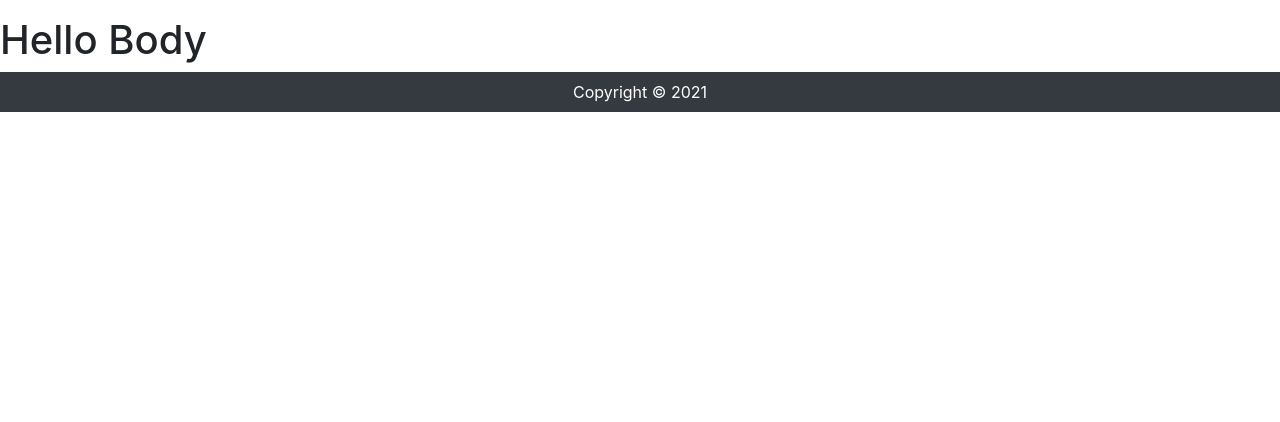
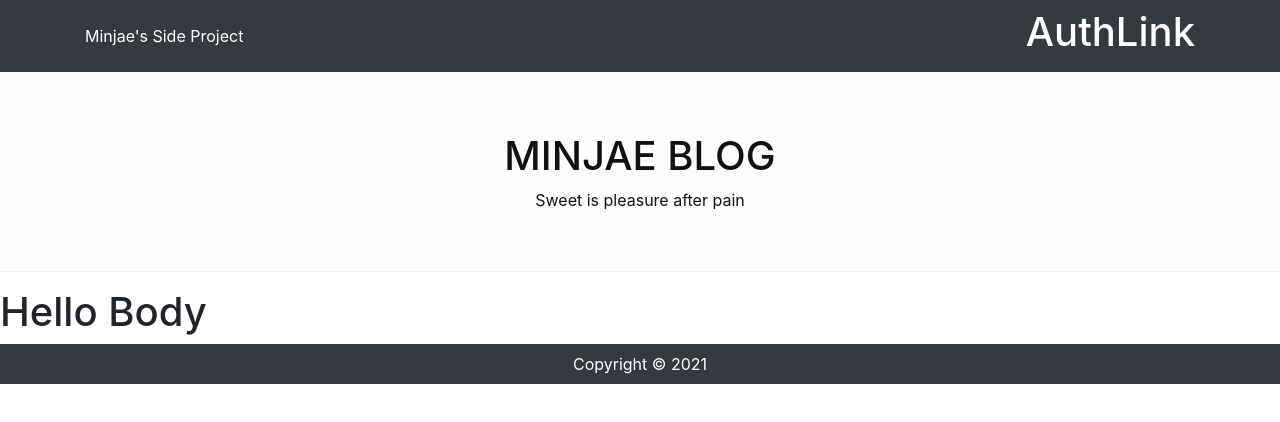
Before and after one commit to ssi02014/Blog, a React (Create React App) app in the folder client/: page / in a window 1280 px wide. Shown: the top 422 px of the page. Built offline with nearby package versions, Linux system fonts and the light colour scheme.

Commit message:
Add(minjae/client): Header, AppNavbar UI 구현 #4

```diff
--- /dev/null
+++ b/client/src/components/AppNavbar.js
@@ -0,0 +1,28 @@
+import React from 'react';
+import { Collapse, Container, Navbar, NavbarToggler, Nav } from 'reactstrap';
+import { Link } from 'react-router-dom';
+
+const AppNavbar = () => {
+    return (
+        <>
+            <Navbar color="dark" expand="lg" className="sticky-top">
+                <Container>
+                    <Link to="/" className="text-white text-decoration-none">
+                        Minjae's Side Project
+                    </Link>
+                    <NavbarToggler />
+                    <Collapse isOpen navbar>
+                        <Nav className="ml-auto d-flex justify-content-around" navbar>
+                            {true ?
+                            <h1 className="text-white">AuthLink</h1>
+                            :
+                            <h1 className="text-white">GuestLink</h1>}
+                        </Nav>
+                    </Collapse>
+                </Container>
+            </Navbar>
+        </>
+    );
+};
+
+export default AppNavbar;
--- a/client/src/components/Header.js
+++ b/client/src/components/Header.js
@@ -5,10 +5,11 @@ const Header = () => {
     return (
         <div id="page-header" className="mb-3">
             <Row>
-                <Col>
+                <Col md="6" sm="auto" className="text-center m-auto">
+                    <h1>MINJAE BLOG</h1>
+                    <p>Sweet is pleasure after pain</p>
                 </Col>
             </Row>
-
         </div>
     );
 };
--- a/client/src/routes/Router.js
+++ b/client/src/routes/Router.js
@@ -1,10 +1,12 @@
 import React from 'react';
 import Header from '../components/Header';
 import Footer from '../components/Footer';
+import AppNavbar from '../components/AppNavbar';
 
 const MyRouter = () => {
     return(
         <>
+            <AppNavbar></AppNavbar>
             <Header></Header>
             <h1>Hello Body</h1>
             <Footer></Footer>
--- a/client/src/sass/custom.scss
+++ b/client/src/sass/custom.scss
@@ -1,4 +1,4 @@
-.main-footer {
+#main-footer {
     background: #343a40;
     color: #fff;
     text-align: center;
@@ -7,3 +7,13 @@
         padding: 0.5rem;
     }
 }
+
+#page-header {
+    height: 200px;
+    background: #fdfdfd;
+    background-position: 60% 50%;
+    background-attachment: fixed;
+    color: #111;
+    border-bottom: 1px solid #eee;
+    padding-top: 60px;
+}
```
Also changed, not shown: 1 other file (tests, documents, lock files or other folders).
